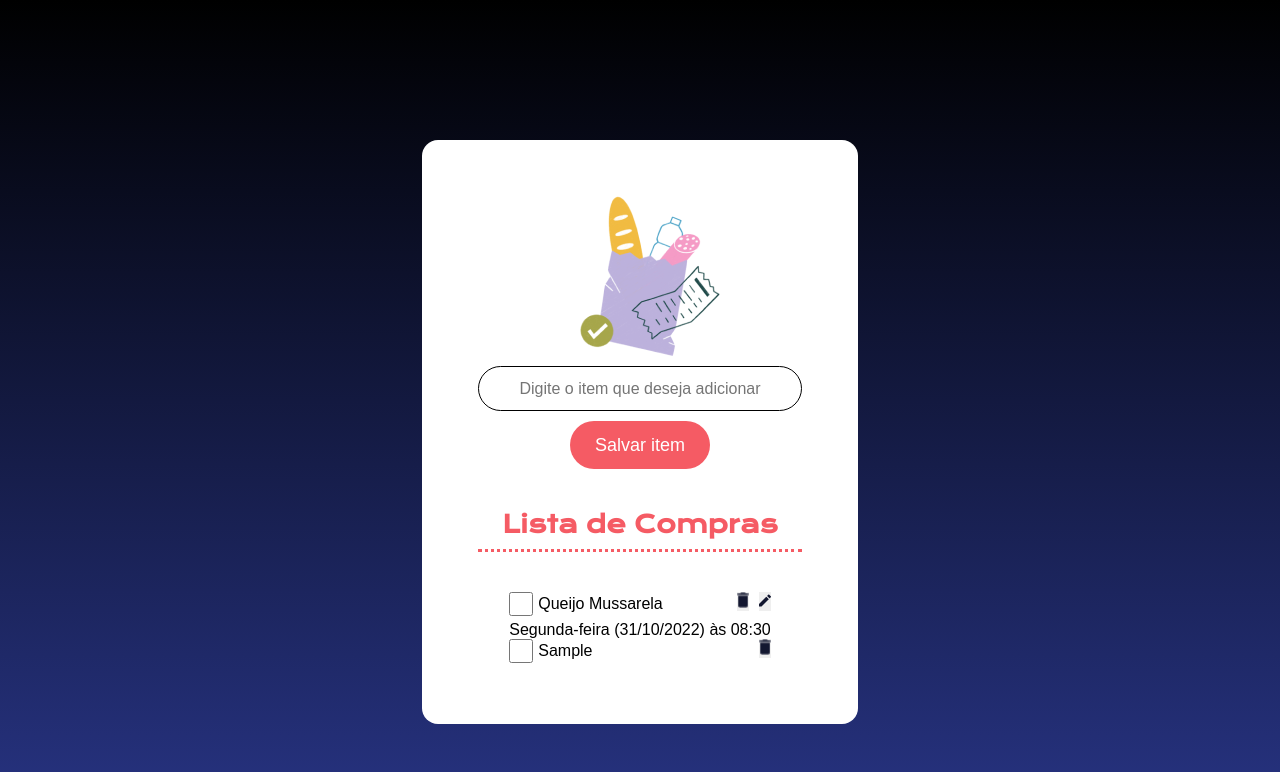
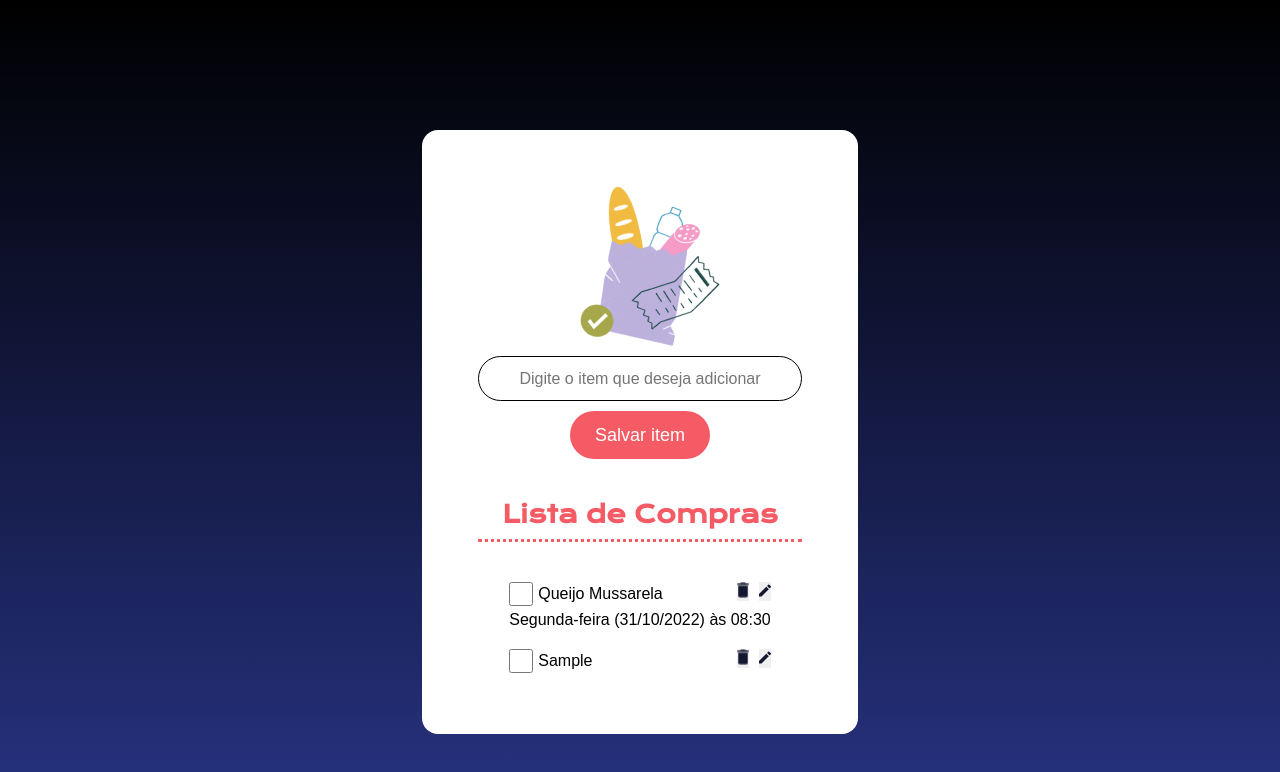
Before and after one commit to DeividyGB/ProjetoCheckList, a plain HTML site: page Projeto_Lista de compras/index.html in a window 1280 px wide. Both pictures are taken after typing "Sample" into the empty fields and a click on the button "Salvar item". Drawn offline with nearby package versions, Linux system fonts and the light colour scheme; a web font is replaced by a local one.

Commit message:
Criação do botão editar na compra

```diff
--- a/Projeto_Lista de compras/index.html
+++ b/Projeto_Lista de compras/index.html
@@ -16,7 +16,7 @@
         <h2>Lista de Compras</h2>
         <hr />
         <ul id="itemList">
-            <li>
+            <li class="containerAllInfo">
                 <div class="containerCompra">
                     <input type="checkbox" class="checkBoxContainer">
                     <p>Queijo Mussarela</p>
--- a/Projeto_Lista de compras/script.js
+++ b/Projeto_Lista de compras/script.js
@@ -8,7 +8,6 @@ document.addEventListener("DOMContentLoaded", () => {
 
         if(purchase.value === ""){
             alert("Por favor, introduza um item.");
-            return;
         }
 
         const listItem = document.createElement("li");
@@ -25,15 +24,26 @@ document.addEventListener("DOMContentLoaded", () => {
         const containerOptions = document.createElement("div");
         containerOptions.classList.add("containerOptions");
 
-        const buttonSave = document.createElement("button");
-        const img = document.createElement("img")
-        buttonSave.appendChild(img);
-        buttonSave.classList.add("editButtons");
-        img.src = "Assets/Excluir.png";
-        img.classList.add("imgButton");
+        const buttonDelete = document.createElement("button");
+        const imgDelete = document.createElement("img")
+        buttonDelete.appendChild(imgDelete);
+        buttonDelete.classList.add("editButtons");
+        imgDelete.src = "Assets/Excluir.png";
+        imgDelete.classList.add("imgButton");
+
+        const buttonEdit = document.createElement("button");
+        const imgEdit = document.createElement("img");
+        buttonEdit.appendChild(imgEdit);
+        buttonEdit.classList.add("editButtons")
+        imgEdit.src = "Assets/Edição.png";
+        imgEdit.classList.add("imgButton");
+
+        const date = new Date()
+        console.log(date);
 
 
-        containerOptions.appendChild(buttonSave);
+        containerOptions.appendChild(buttonDelete);
+        containerOptions.appendChild(buttonEdit);
         listItem.appendChild(containerPurchase);
         itemList.appendChild(listItem);
 
--- a/Projeto_Lista de compras/style.css
+++ b/Projeto_Lista de compras/style.css
@@ -35,6 +35,10 @@ main {
 
 ul{
     list-style: none;
+}
+
+.containerAllInfo{
+    margin-bottom: 20px;
 }
 
 hr{
```
